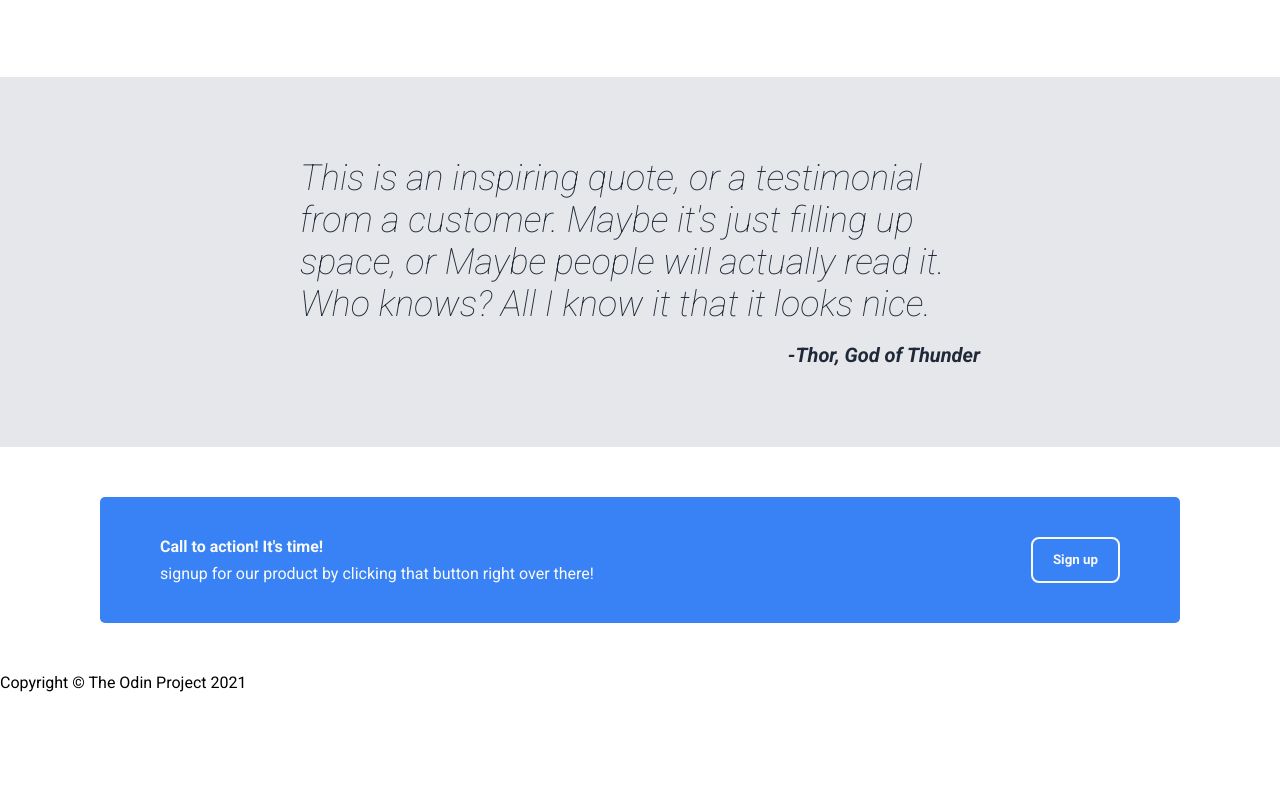
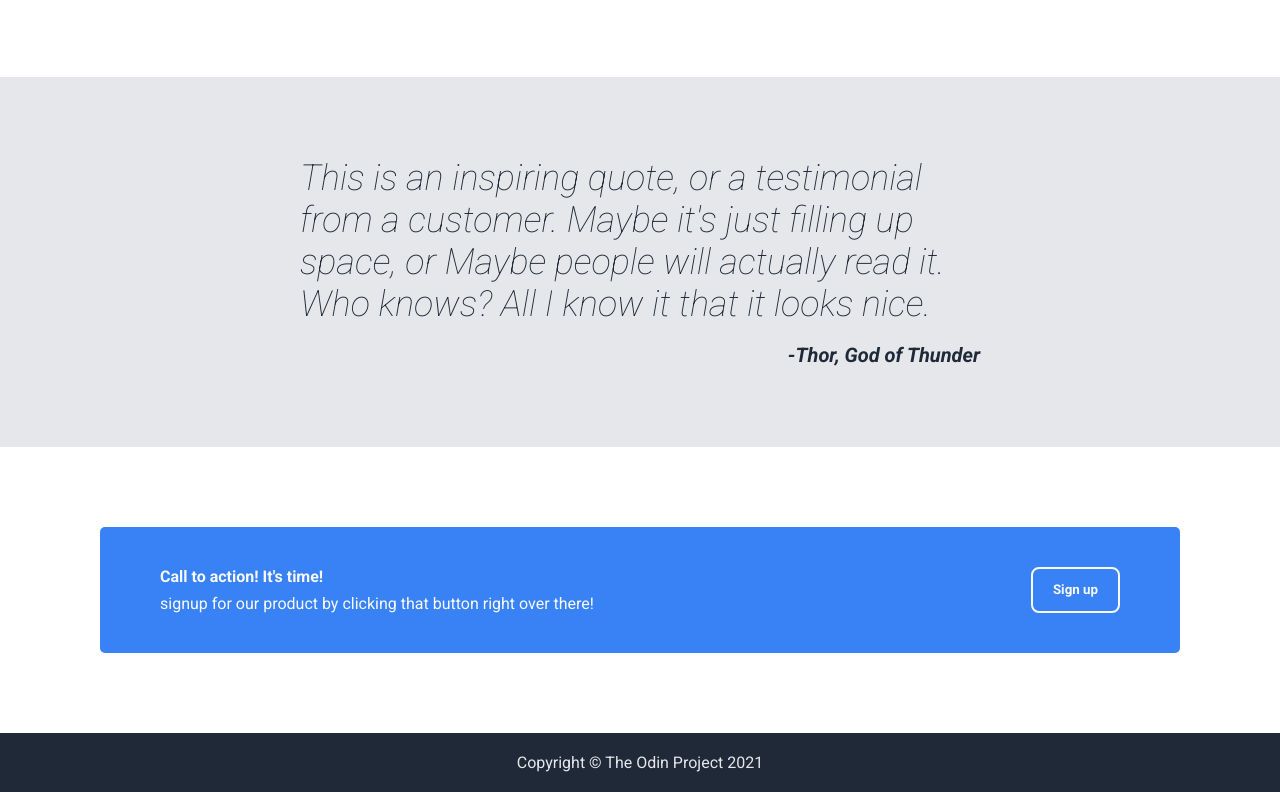
Before and after one commit to indigo011/my-first-webpage, a plain HTML site: page index.html in a window 1280 px wide. Shown: the part 712-1504 px from the top of the page. Before the commit the page ends 1404 px from the top, so only its background shows below. Drawn offline with Linux system fonts and the light colour scheme.

Commit message:
fix: style footer and fix some other tiny things :D

```diff
--- a/style.css
+++ b/style.css
@@ -100,15 +100,6 @@ button {
 
 /* main section */
 
-/* main {
-    flex-grow: 1;
-    display: flex;
-    flex-direction: column;
-}
-
-main section {
-    flex-grow: 1;
-} */
 
 h2 {
     text-align: center;
@@ -160,7 +151,7 @@ h2 {
 .signup-section {
     background-color: #3882F6;
     color: #F9FAF8;
-    margin: 50px 100px;
+    margin: 80px 100px;
     display: flex;
     justify-content: space-between;
     padding: 40px 60px;
@@ -185,3 +176,14 @@ h2 {
 .signup-title {
     margin-bottom: 8px;
 }
+
+/* footer */
+
+footer {
+    background-color: #1F2937;
+    color: #E5E7EB;
+    display: flex;
+    align-items: center;
+    justify-content: center;
+    padding: 20px;
+}
```
